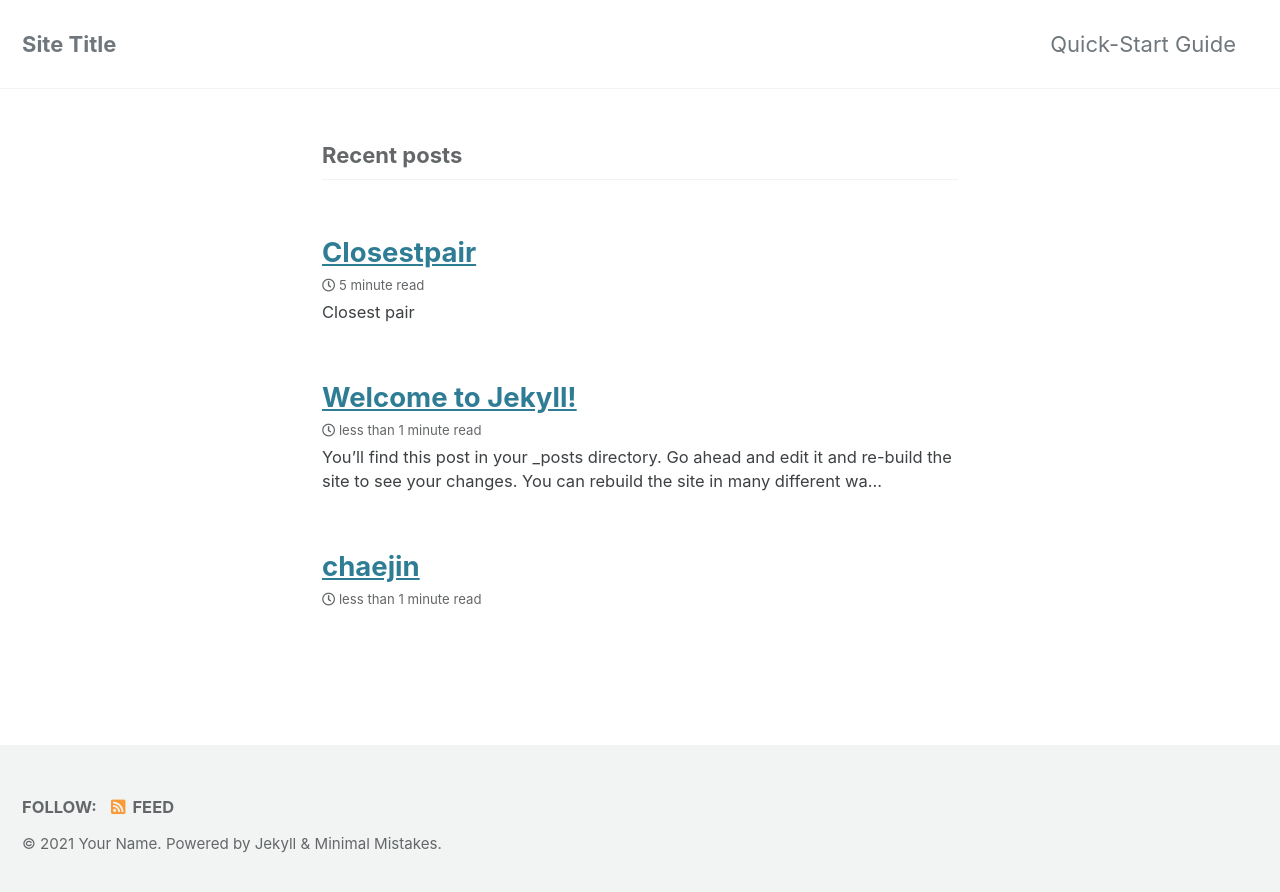
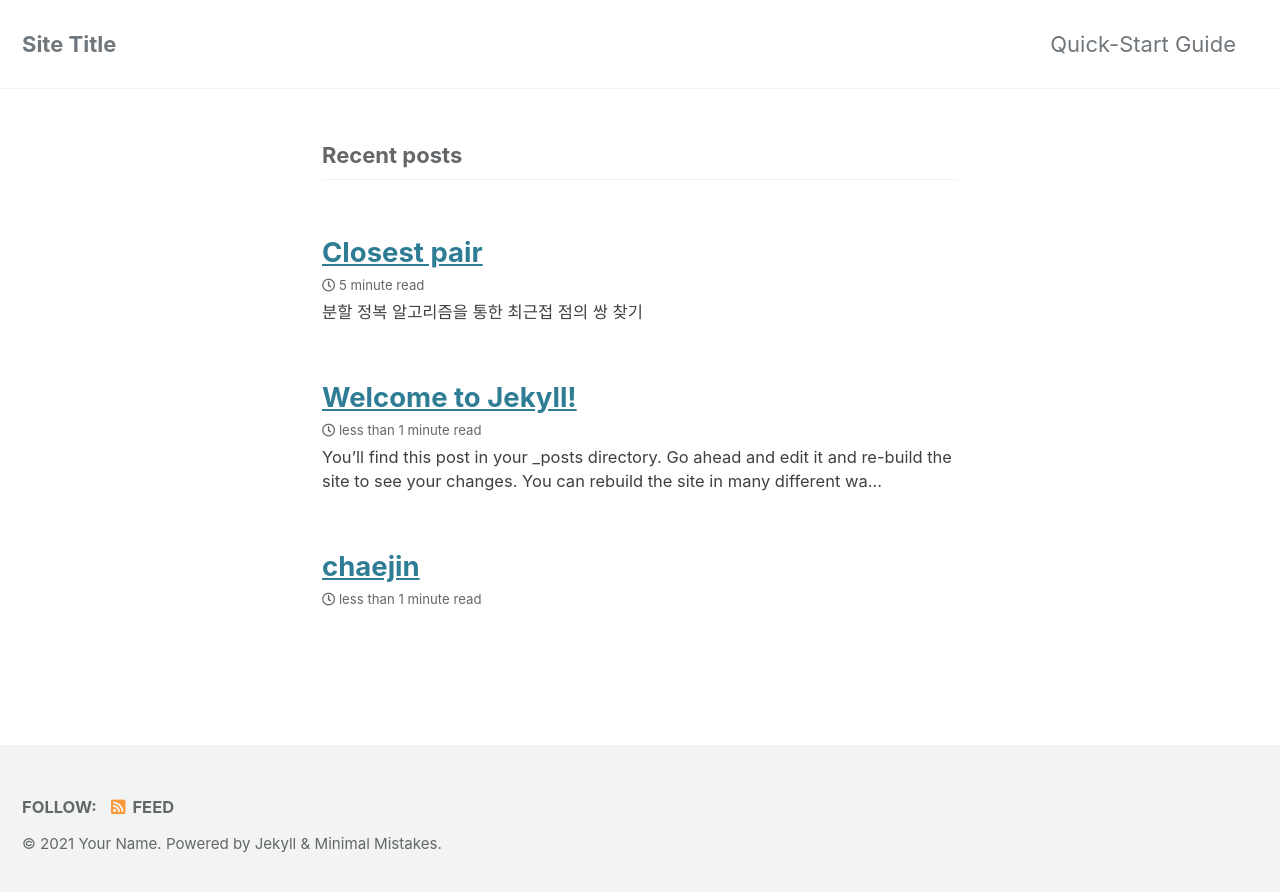
Before and after one commit to cowls753/cowls753.github.io, a Jekyll site: the page built from index.markdown, in a window 1280 px wide. Shown: the top 892 px of the page. Built offline with Jekyll 4.4.1, drawn with Linux system fonts in a browser that asks for light colours; cached includes are drawn as plain includes; the list of posts is cut into pages by our own code; part of the change alters nothing that is shown.

Commit message:
'Closestpair.md'

````diff
--- a/_posts/2021-03-31-Closestpair.md
+++ b/_posts/2021-03-31-Closestpair.md
@@ -1,12 +1,26 @@
-# Closest pair
+---
+title: "Closest pair"
+excerpt: "분할 정복 알고리즘을 통한 최근접 점의 쌍 찾기"
+
+categories:
+  - 과제
+tags:
+  - 알고리즘
+  - java
+  - 분할 정복
+---
+
+
 
 ### 최근접 점의 쌍 찾기
 
+###### 참여자 : 오성환, 이채진, 최종혁, 최태성
 
+ Closest pair 문제는 영역안에 점들 사이의 거리가 가장 짧은 두 점을 찾아내는 문제이다. 간단한 방법으로는 모든 점에 대하여 각각의 두 점 사이의 거리를 계산하는 방법이 있지만, 이 방법은 시간복잡도가 O(n^2)으로 점의 갯수가 많아질수록 걸리는 시간은 기하급수적으로 늘어난다는 단점이 있다. 그래서 보다 효율적인 방법으로 분할 정복 알고리즘을 이용하면 시간복잡도를 O(nlog^2n)으로 단축할 수 있다.
 
- Closest pair 문제는 모든 점에 대하여 각각의 두 점 사이의 거리를 계산하여 가장 가까운 점의 쌍을 찾는 방법을 이용한다. 간단한 방법으로는 모든 점에 대하여 각각의 두 점 사이의 거리를 계산하는 방법이 있지만, 이 방법은 시간복잡도가 O(n^2)으로 점의 갯수가 많아질수록 걸리는 시간은 기하급수적으로 늘어난다는 단점이 있다. 그래서 보다 효율적인 방법으로 분할 정복 알고리즘을 이용하면 시간복잡도를 O(nlog^2n)으로 단축할 수 있다.
+> #### 합병 정렬
 
-#### 합병 정렬 (Merge Sort)
+-------
 
 ```java
 //합병 정렬
@@ -32,15 +46,17 @@ class Sorter {
 ```
 합병 정렬은 입력이 2개의 부분문제로 분할되고, 부분문제의 크기가 1/2로 감소하는 분할 정복 알고리즘이다. n개의 숫자들을 n/2개씩 2개의 부분문제로 분할하고, 각각의 부분문제를 재귀적으로 합병 정렬한다.
 
-위 코드에서는 합병 정렬 알고리즘을 이용하여 배열 p를 x 좌표의 오름차순으로 정렬한다. 배열p의 원소 갯수를 1/2씩 분할하면서 원소의 갯수가 1개가 될때까지 함수를 재귀호출 한다. 분할이 끝나면 원소의 크기를 비교하여 정렬한뒤 합병한다.
+위 코드에서는 합병 정렬 알고리즘을 이용하여 배열 p를 x 좌표의 오름차순으로 정렬한다. 배열 p의 원소 갯수를 1/2씩 분할하면서 원소의 갯수가 1개가 될 때까지 함수를 재귀호출 한다. 분할이 끝나면 원소의 크기를 비교하여 정렬한 뒤 합병한다.
 
-#### 최근접 점의 쌍 구하기(Closest Fair)
+> #### 최근접 점의 쌍 찾기
 
-![그림02](https://user-images.githubusercontent.com/80510972/113111172-dc82f980-9242-11eb-9aec-defebc265536.png)
+------
+
+![그림02](https://user-images.githubusercontent.com/80510972/113112938-b9f1e000-9244-11eb-83e8-6354667617c3.png)
 
 평면 S 위에 존재하는 모든 점의 거리 중 가장 가까운 두 점과 두 점 사이의 거리를 구해야 한다. 점이 10개 존재할 때 모든 점 사이의 거리를 비교하면 비교해야 하는 거리의 개수는 45개이다. 따라서 이 수를 줄이기 위해 분할 정복 알고리즘을 사용해야 한다.
 
-![그림03](https://user-images.githubusercontent.com/80510972/113111176-dd1b9000-9242-11eb-9993-685be8e9e934.png)
+![그림03](https://user-images.githubusercontent.com/80510972/113112940-ba8a7680-9244-11eb-82ee-89dc7b1a3198.png)
 
 ![그림04](https://user-images.githubusercontent.com/80510972/113111182-de4cbd00-9242-11eb-8eea-3ea470d0dfbe.png)
 
@@ -64,7 +80,7 @@ private void measure_distance(point[] p,int n,int m){
         }
     }
 ```
-점과 점 사이의 거리를 구하기 위해 2차원 평면 상에서 두 점의 거리를 구하는 공식인 (x2-x1)^2+(y2-y1)^2을 이용한다. double형 변수 distance를 선언해 구한 거리의 제곱근을 저장하도록 한다. 각각 점들의 거리 중 최솟값을 구하기 위해 for반복문과 if조건문을 이용해 distance들을 비교한다. distance의 값이 min2 변수의 값 보다 작을 경우 min2에 distance를 저장하도록 하며 최솟값을 구한다.
+2차원 평면 상에서 두 점 사이의 거리를 구하는 공식인 root((x2-x1)^2+(y2-y1)^2)을 이용한다. double형 변수 distance를 선언해 구한 거리의 제곱근을 저장하도록 한다. 각각 점들의 거리 중 최솟값을 구하기 위해 for반복문과 if조건문을 이용해 distance들을 비교한다. distance의 값이 min2 변수의 값 보다 작을 경우 min2에 distance를 저장하도록 하며 최솟값을 구한다.
 
 
 ```java
@@ -78,7 +94,7 @@ private void min_distance(point[] p, int n, int k, int m){
         measure_distance(p,a,b);
     }
 ```
-앞서 구한 min2를 이용해 중앙영역을 구한다. p에 저장된 값들 중 가운데에 있는 값(k번째에 있는 값)을 기준으로 min2만큼 왼쪽에 있는 값을 x1, 오른쪽에 있는 값을 x2라고 선언한다. while반복문을 이용해 x1과 x2 사이의 값들을 중앙영역으로 지정하고 measure_distance를 호출해 중앙영역에 있는 점들의 거리와 그 중 최솟값을 구한다.
+앞서 구한 min2를 이용해 중앙영역을 구한다. p에 저장된 값들 중 가운데에 있는 값(k번째에 있는 값)을 기준으로 min2만큼 왼쪽에 있는 값을 x1, 오른쪽에 있는 값을 x2라고 선언한다. while반복문을 이용해 x1과 x2 사이의 값들을 중앙영역으로 지정하고 measure_distance를 호출해 중앙 영역에 있는 점들 사이의 거리와 그 중 최솟값을 구한다.
 
 ```java
 //분할 정복
@@ -93,11 +109,11 @@ public void divide(point[] p, int n,int m){
         min_distance(p,n,k,m);
     }
 ```
-앞에서 입력된 배열 p을 합병 정렬을 통해 x의 크기에 따라 배열된 것을 분할을 해야한다. 이때 분할된 영역의 점의 개수가 3개 이상이면 추가적인 거리를 비교해야하기 때문에 다시 분할을 해야하는데, 이를 조건문 if(m-n<3)을 이용해 표현했다. 아래의 코드는 조건을 충족하지 않았을 때 다시 재분할 시키는 것을 보여준다.
+앞에서 입력된 배열 p을 합병 정렬을 통해 x의 크기에 따라 배열된 것을 분할해야 한다. 이때 분할된 영역의 점의 개수가 3개 이상이면 추가적인 거리를 비교해야하기 때문에 다시 분할을 해야하는데, 이를 조건문 if(m-n<3)을 이용해 표현했다. 위의 코드는 조건을 충족하지 않았을 때 다시 재분할 시키는 것을 보여준다.
 
 
 
-분할 정복을 이용하지 않고 구한 최근접 점 사이 거리값과 분할 정복을 이용한 값을 나타내는 전체 코드는 아래와 같다.
+분할 정복을 이용하지 않고 구한 최근접 점 사이 거리값(min)과 분할 정복을 이용한 값(min2), 최근접 점 두 쌍을 나타내는 전체 코드는 아래와 같다.
 
 ```java
 import java.util.Scanner;
@@ -193,7 +209,7 @@ public class Closest_pair {
         System.out.println("");
         double min = Math.sqrt(Math.pow(p[p.length-1].x-p[0].x,2)+Math.pow(p[p.length-1].y-p[0].y,2));
 
-        double CPx1 = 0, CPx2=0, CPy1=0,CPy2=0;
+        int CPx1 = 0, CPx2=0, CPy1=0,CPy2=0;
 
         for(int i = 0; i<p.length; i++) {
             for(int j = i+1; j<p.length; j++){
@@ -215,7 +231,7 @@ public class Closest_pair {
 
 
         System.out.println("");
-        System.out.printf("최근점의 쌍은 (%f, %f), (%f, %f)입니다. ",CPx1,CPy1,CPx2,CPy2);
+        System.out.printf("최근점의 쌍은 (%d, %d), (%d, %d)입니다. ",CPx1,CPy1,CPx2,CPy2);
 
         System.out.println("");
         System.out.printf("점들의 거리의 최솟값은 %f",min); //거리 계산
@@ -226,3 +242,43 @@ public class Closest_pair {
     }
 }
 ```
+
+
+
+이를 통해 교재 "알기 쉬운 알고리즘" p.89의 16번 문제를 해결해보자.
+
+> #### 문제 해결
+
+--------
+
+* 문제
+
+다음의 입력에서 최근접 점의 쌍을 찾으라.
+
+[입력] (10, 15), (5, 15), (20, 3), (6, 1), (9, 7), (15, 9), (8, 15), (20, 14), (17, 13), (16, 11), (7, 12), (10, 10), (1, 19), (8, 8), (30, 9), (22, 4)
+
+* 입력
+
+```
+16
+10 15
+5 15
+20 3
+6 1
+9 7
+15 9
+8 15
+20 14
+17 13
+16 11
+7 12
+10 10
+1 19
+8 8
+30 9
+22 4
+```
+
+* 출력
+
+![그림06](https://user-images.githubusercontent.com/80510972/113267205-0acf0a80-9311-11eb-8f98-3ecca2376bb4.png)
````
